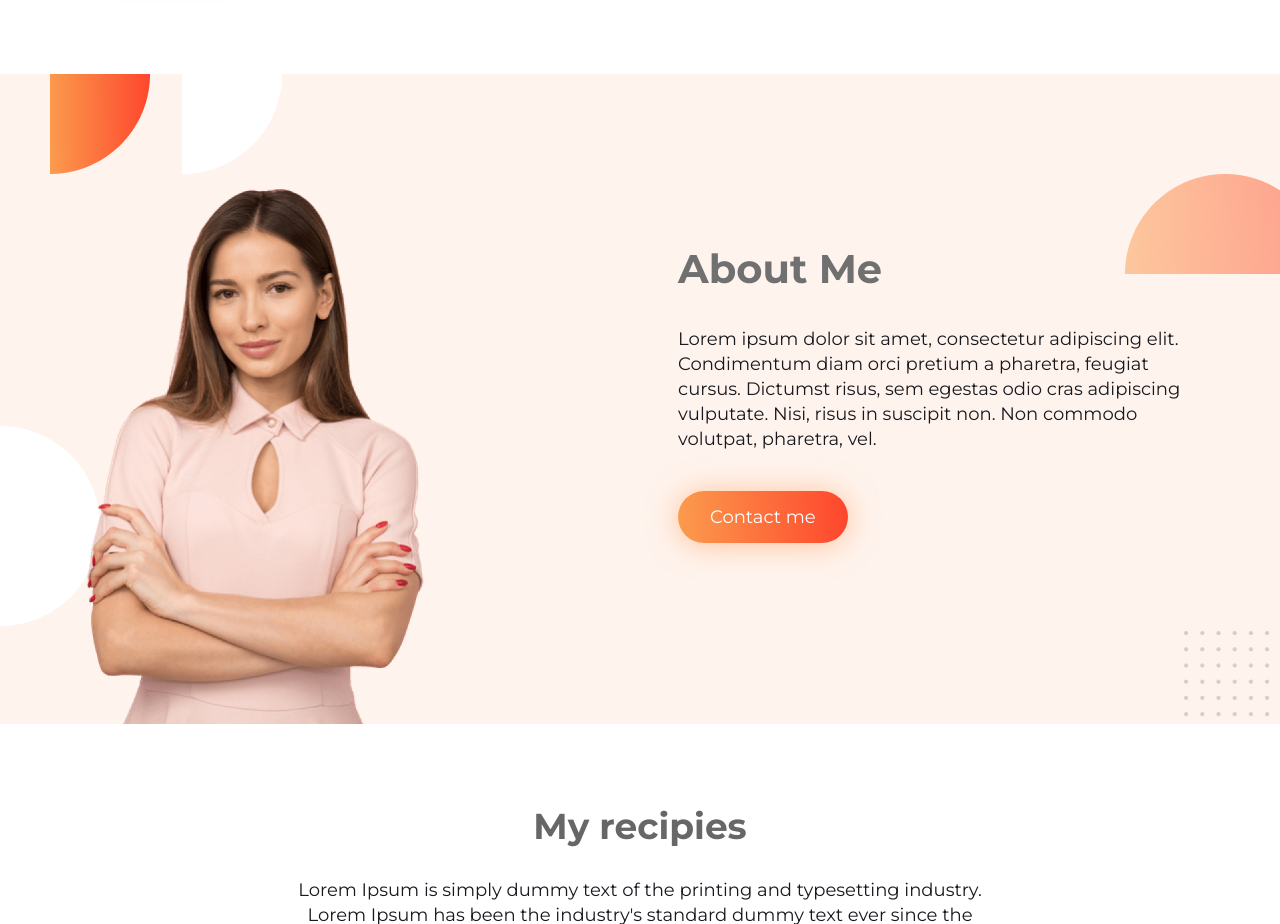
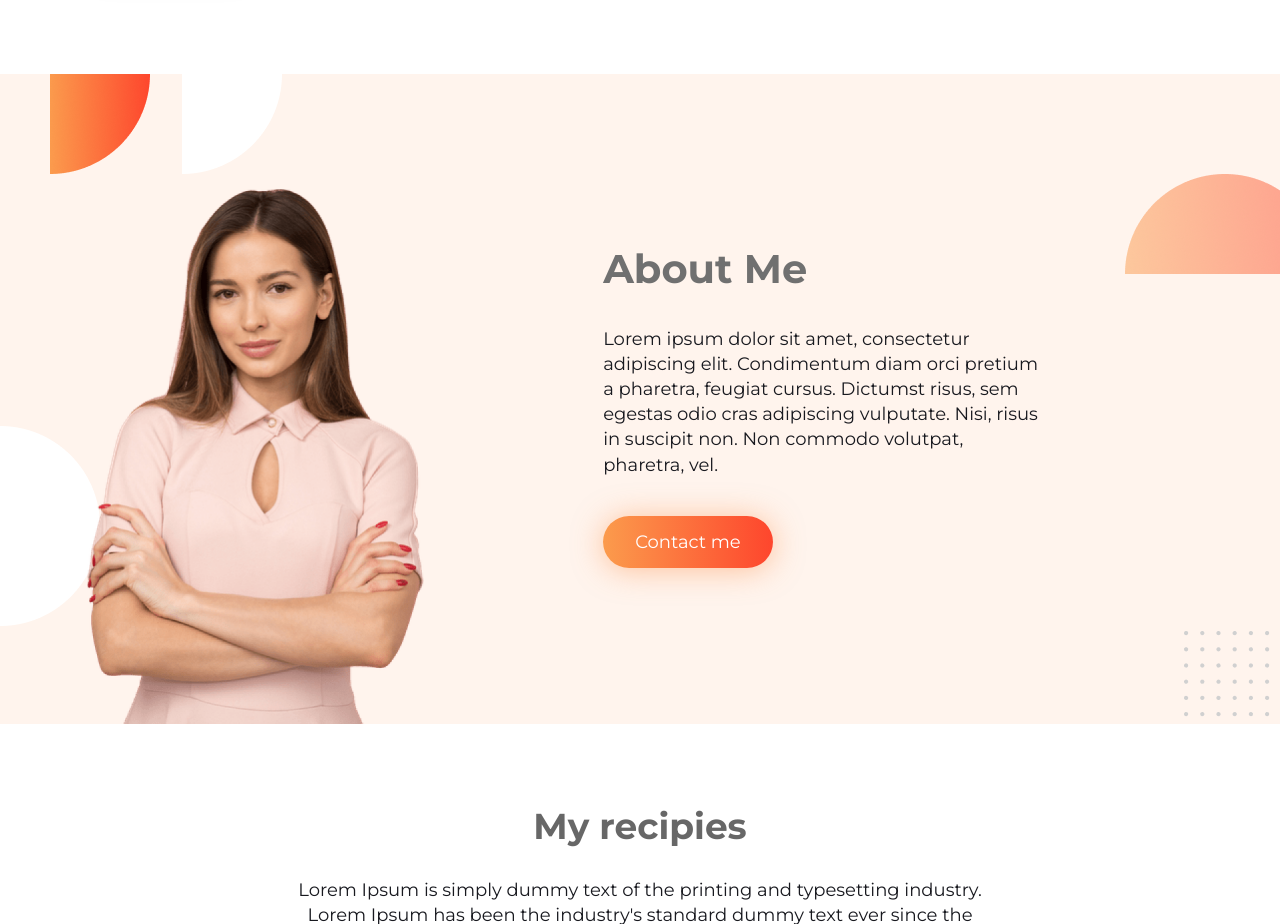
Before and after one commit to ShahinAhmed7/Food-Network-ProgrammingHero, a plain HTML site: page index.html in a window 1280 px wide. Shown: the part 614-1538 px from the top of the page. Drawn offline with Linux system fonts and the light colour scheme.

Commit message:
Update css

```diff
--- a/style.css
+++ b/style.css
@@ -229,3 +229,7 @@ section.footer {
     margin-top: 30px;
     font-size: 16px;
 }
+
+.single-item.about-txt {
+    padding-right: 15%;
+}
```
